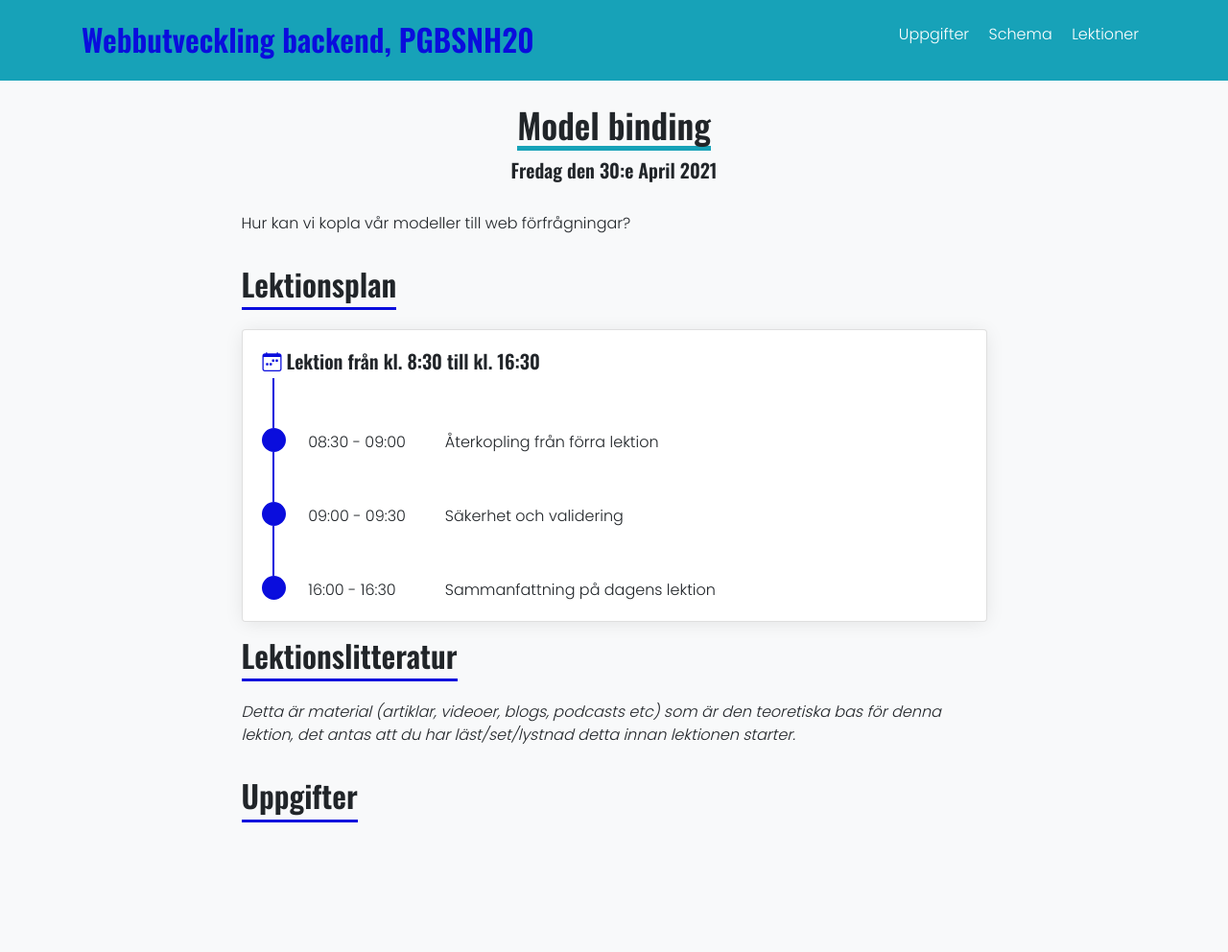
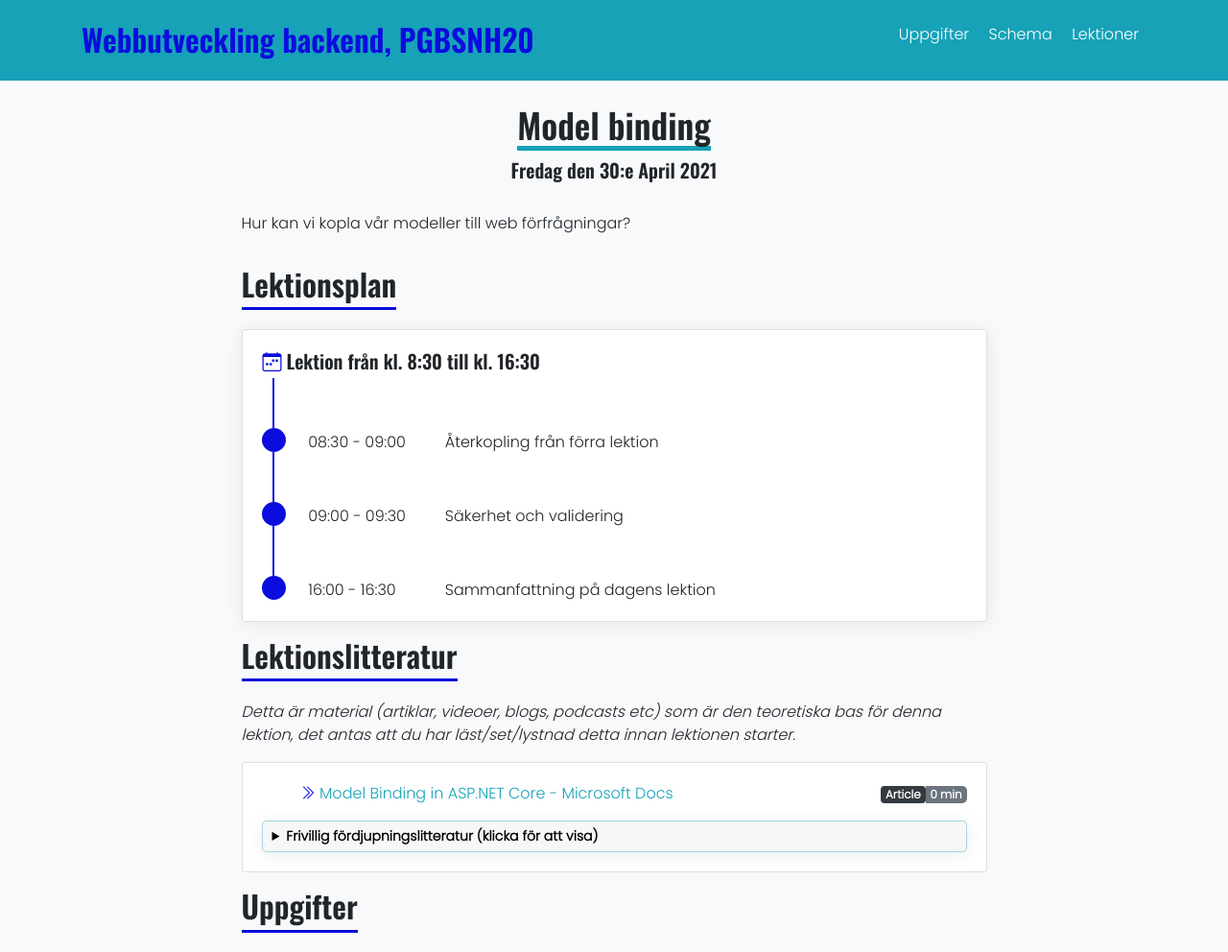
Before and after one commit to PGBSNH20/PGBSNH20-backendweb, a Jekyll site: the page built from lectures/05-model-binding.md, in a window 1280 px wide. Shown: the whole page at 96% size. Built offline with Jekyll 4.4.1, drawn with Linux system fonts in a browser that asks for light colours; nearby versions of some CDN libraries; before the commit the page ends 900 px from its top, so only the background shows below that.

Commit message:
Adds lectures

```diff
--- a/_data/lecture_model_binding.yml
+++ b/_data/lecture_model_binding.yml
@@ -1,5 +1,20 @@
 ---
 contentTimeTotal:
   literatureTime: 0
-  optionalLiteratureTime: 0
+  optionalLiteratureTime: 16
+notInTopic:
+  literature:
+  - title: "Model Binding in ASP.NET Core - Microsoft Docs"
+    url: https://docs.microsoft.com/en-us/aspnet/core/mvc/models/model-binding?view=aspnetcore-5.0
+    timeType: Article
+    timeMinutes: 0
+    timeBadge: dark
+    description: >
+      Lenth: 32
+  optionalLiterature:
+  - title: "Custom Model Binding in ASP.NET Core"
+    url: https://docs.microsoft.com/en-us/aspnet/core/mvc/advanced/custom-model-binding?view=aspnetcore-5.0
+    timeType: Article
+    timeMinutes: 16
+    timeBadge: info
 topics:
--- a/_data/lecture_rest_apis_and_routing.yml
+++ b/_data/lecture_rest_apis_and_routing.yml
@@ -115,6 +115,11 @@ topics:
       timeMinutes: 10
       timeBadge: info
     recommendedLiterature:
+    - title: "How to host Swagger API documentation with GitHub Pages"
+      url: https://github.com/peter-evans/swagger-github-pages
+      timeType: Repository
+      timeMinutes: 0
+      timeBadge: dark
     - title: "Adding Examples"
       url: https://swagger.io/docs/specification/adding-examples/
     optionalLiterature:
--- a/_data/lecture_security_and_validation.yml
+++ b/_data/lecture_security_and_validation.yml
@@ -1,5 +1,12 @@
 ---
 contentTimeTotal:
-  literatureTime: 0
+  literatureTime: 35
   optionalLiteratureTime: 0
+notInTopic:
+  literature:
+  - title: "Model validation in ASP.NET Core"
+    url: https://docs.microsoft.com/en-us/aspnet/core/mvc/models/validation?view=aspnetcore-5.0
+    timeType: Article
+    timeMinutes: 35
+    timeBadge: info
 topics:
```
